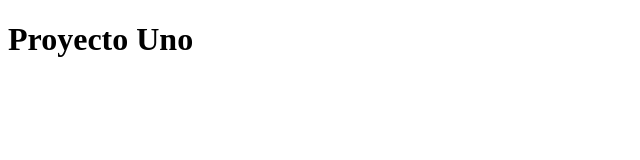
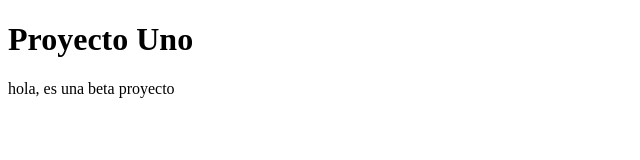
Before and after one commit to jesuviloria/betaproyectouno, a plain HTML site: page index.html in a window 1280 px wide. Shown: the whole page, without its empty margins (0-640 px from the left). Drawn offline with Linux system fonts and the light colour scheme.

Commit message:
cambio 1

```diff
--- a/index.html
+++ b/index.html
@@ -10,5 +10,7 @@
 
     <h1>Proyecto Uno</h1>
 
+    <p>hola, es una beta proyecto</p>
+
 </body>
 </html>
```
